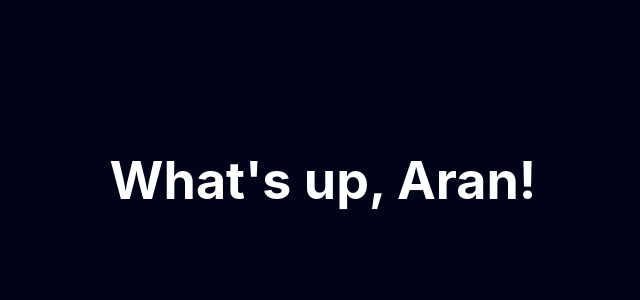
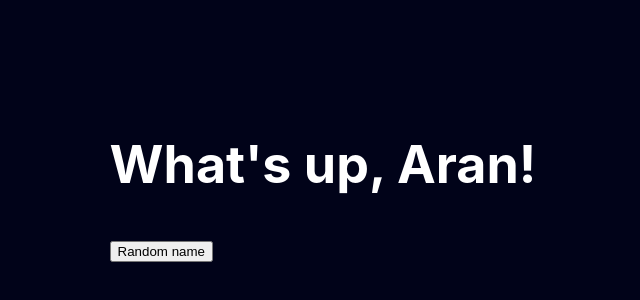
Before and after one commit to AranBeitia/react-todo, a React (Create React App) app: page / in a window 1280 px wide. Shown: the part 220-520 px from the top of the page, without its empty margins (317-957 px from the left). Built offline with nearby package versions, Linux system fonts and the light colour scheme.

Commit message:
random name

```diff
--- a/src/App.js
+++ b/src/App.js
@@ -3,24 +3,31 @@ import './App.scss'
 
 import Hero from './components/Hero'
 
-const name = 'Aran'
+const names = ['Aran', 'Kitty', 'Jane']
 class App extends React.Component {
 	constructor(props) {
 		super(props)
 		this.state = {
 			userName: '',
+			counter: 0,
 		}
 	}
 
 	componentDidMount() {
-		this.setState({ userName: name })
+		this.setState({ userName: names })
+	}
+
+	randomName = () => {
+		let count = this.state.counter + 1
+		count = count % names.length
+		this.setState({ counter: count })
 	}
 
 	render() {
-		const { userName } = this.state
+		const { counter } = this.state
 		return (
 			<div className="app">
-				<Hero name={userName} />
+				<Hero name={names[counter]} handleclick={this.randomName} />
 			</div>
 		)
 	}
--- a/src/components/Hero/Hero.js
+++ b/src/components/Hero/Hero.js
@@ -2,10 +2,13 @@ import React from 'react'
 
 class Hero extends React.Component {
 	render() {
-		const { name } = this.props
+		const { name, handleclick } = this.props
 		return (
 			<header>
 				<h1>What's up, {name}!</h1>
+				<button type="button" onClick={handleclick}>
+					Random name
+				</button>
 			</header>
 		)
 	}
```
